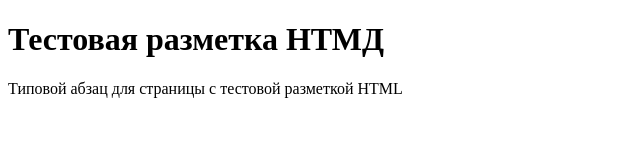
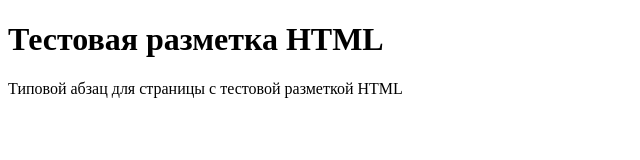
Before and after one commit to MyNameIsArina/rsschool-cv, a plain HTML site: page index.html in a window 1280 px wide. Shown: the full height of the page, 0-640 px from the left. Drawn offline with Linux system fonts and the light colour scheme.

Commit message:
feat: update index.html

```diff
--- a/index.html
+++ b/index.html
@@ -5,7 +5,7 @@
   <title>Базовая разметка HTML</title>
 </head>
 <body>
-  <h1>Тестовая разметка НТМД</h1>
+  <h1>Тестовая разметка HTML</h1>
   <p>Типовой абзац для страницы с тестовой разметкой HTML</p>
 </body>
 </html>
```
